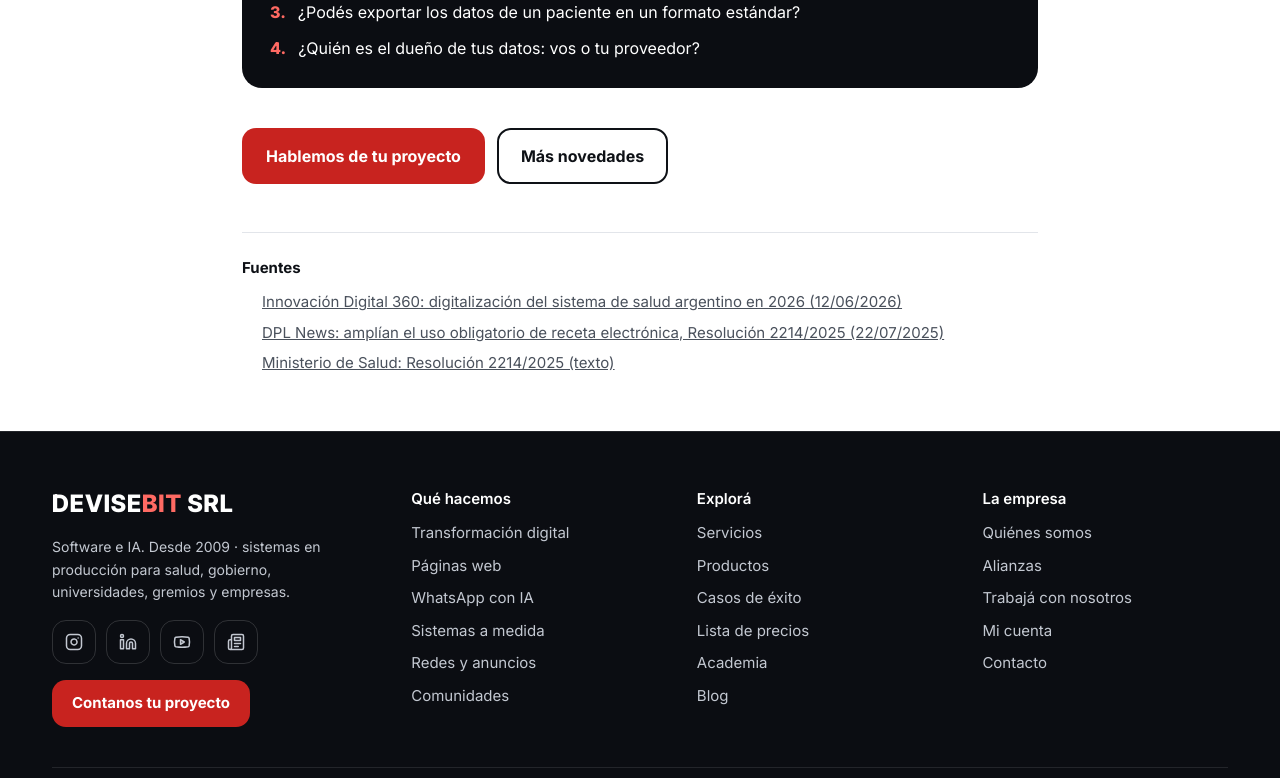
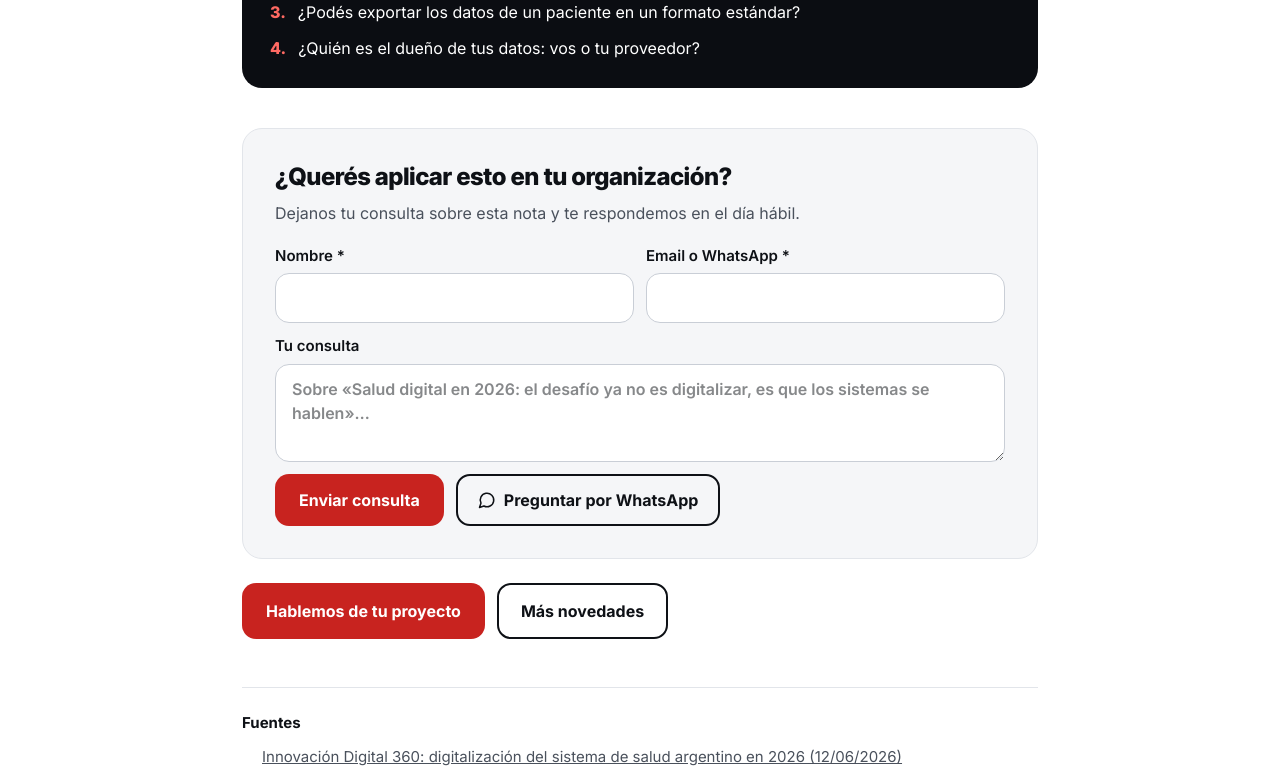
Before and after one commit to jammiranda/julio-miranda-web, a Next.js app: page /novedades/salud-digital-2026-interoperabilidad in a window 1280 px wide. Shown: the part 1420-2198 px from the top of the page. Built offline with nearby package versions, Linux system fonts and the light colour scheme; a web font is replaced by a local one.

Commit message:
Blog: consulta y WhatsApp al pie de cada nota
Co-Authored-By: Claude Opus 5.5 <noreply@anthropic.com>
Claude-Session: https://claude.ai/code/session_01JmMyMwv3wDbxYkx5HL6eDL

```diff
--- a/app/novedades/[slug]/page.tsx
+++ b/app/novedades/[slug]/page.tsx
@@ -3,6 +3,7 @@ import { notFound } from "next/navigation"
 import { Header } from "@/components/header"
 import { Footer } from "@/components/footer"
 import { posts } from "@/lib/posts"
+import NotaCta from "@/components/nota-cta"
 
 export function generateStaticParams() {
   return posts.map((p) => ({ slug: p.slug }))
@@ -45,7 +46,8 @@ export default async function PostPage({ params }: { params: Promise<{ slug: str
               </ul>
             </div>
           )}
-          <div className="mt-10 flex flex-wrap gap-3">
+          <NotaCta titulo={p.title} slug={p.slug} />
+          <div className="mt-6 flex flex-wrap gap-3">
             <Link href="/contacto" className="rounded-xl bg-[#C8231F] hover:bg-[#9E1A17] px-6 py-4 font-bold text-white transition-colors">Hablemos de tu proyecto</Link>
             <Link href="/novedades" className="rounded-xl border-2 border-[#0E1116] px-[22px] py-[14px] font-bold hover:bg-[#0E1116] hover:text-white transition-colors">Más novedades</Link>
           </div>
--- /dev/null
+++ b/components/nota-cta.tsx
@@ -0,0 +1,62 @@
+"use client"
+
+import { useState } from "react"
+import type React from "react"
+import { MessageCircle } from "lucide-react"
+import { sendForm } from "@/lib/send-form"
+
+/** Al pie de cada nota: consulta corta sobre el tema de la nota (entra al CRM con la nota de origen) o WhatsApp. */
+export default function NotaCta({ titulo, slug }: { titulo: string; slug: string }) {
+  const [f, setF] = useState({ nombre: "", contacto: "", msg: "", website: "" })
+  const [state, setState] = useState<"idle" | "sending" | "ok" | "error">("idle")
+  const wa = `https://wa.me/5491173466490?text=${encodeURIComponent(`Hola DEVISEBIT, leí la nota «${titulo}» y quiero hacer una consulta.`)}`
+  const set = (k: keyof typeof f) => (e: React.ChangeEvent<HTMLInputElement | HTMLTextAreaElement>) => setF({ ...f, [k]: e.target.value })
+
+  const submit = async (e: React.FormEvent) => {
+    e.preventDefault()
+    setState("sending")
+    const esMail = f.contacto.includes("@")
+    try {
+      const ok = await sendForm({
+        nombre: f.nombre,
+        email: esMail ? f.contacto : "",
+        tel: esMail ? "" : f.contacto,
+        tema: `Nota del blog: ${titulo}`,
+        msg: f.msg || `Quiero saber más sobre «${titulo}».`,
+        pagina: `/novedades/${slug}`,
+        website: f.website,
+      })
+      setState(ok ? "ok" : "error")
+    } catch {
+      setState("error")
+    }
+  }
+
+  const input = "w-full rounded-xl border border-[#C9CED6] bg-white px-4 py-3 text-base outline-none focus:ring-2 focus:ring-[#C8231F]/40 focus:border-[#C8231F]"
+
+  return (
+    <section aria-labelledby="nota-cta" className="mt-10 rounded-[20px] border border-[#E2E5EA] bg-[#F5F6F8] p-6 md:p-8">
+      <h2 id="nota-cta" className="m-0 font-tight text-2xl font-extrabold">¿Querés aplicar esto en tu organización?</h2>
+      <p className="m-0 mt-2 text-[#4A515C]">Dejanos tu consulta sobre esta nota y te respondemos en el día hábil.</p>
+      {state === "ok" ? (
+        <p role="status" className="m-0 mt-5 rounded-xl bg-[#E3F2E8] px-4 py-3 font-semibold text-[#0B7A3B]">¡Gracias! Recibimos tu consulta y te escribimos pronto.</p>
+      ) : (
+        <form onSubmit={submit} className="mt-5 grid gap-3 sm:grid-cols-2">
+          <label className="flex flex-col gap-1.5 text-[15px] font-semibold">Nombre *<input required value={f.nombre} onChange={set("nombre")} className={input} autoComplete="name" /></label>
+          <label className="flex flex-col gap-1.5 text-[15px] font-semibold">Email o WhatsApp *<input required value={f.contacto} onChange={set("contacto")} className={input} autoComplete="email" /></label>
+          <label className="flex flex-col gap-1.5 text-[15px] font-semibold sm:col-span-2">Tu consulta<textarea rows={3} value={f.msg} onChange={set("msg")} className={input + " font-[inherit]"} placeholder={`Sobre «${titulo}»…`} /></label>
+          <input type="text" name="website" value={f.website} onChange={set("website")} tabIndex={-1} autoComplete="off" aria-hidden="true" className="hidden" />
+          <div className="sm:col-span-2 flex flex-wrap items-center gap-3">
+            <button type="submit" disabled={state === "sending"} className="rounded-xl bg-[#C8231F] hover:bg-[#9E1A17] disabled:opacity-60 px-6 py-3.5 font-bold text-white transition-colors">
+              {state === "sending" ? "Enviando…" : "Enviar consulta"}
+            </button>
+            <a href={wa} target="_blank" rel="noopener noreferrer" className="inline-flex items-center gap-2 rounded-xl border-2 border-[#0E1116] px-5 py-3 font-bold hover:bg-[#0E1116] hover:text-white transition-colors">
+              <MessageCircle size={18} aria-hidden="true" /> Preguntar por WhatsApp
+            </a>
+            {state === "error" && <p role="alert" className="m-0 text-[#4A515C]">No pudimos enviarla. Escribinos por WhatsApp o a info@devisebit.com.</p>}
+          </div>
+        </form>
+      )}
+    </section>
+  )
+}
```
